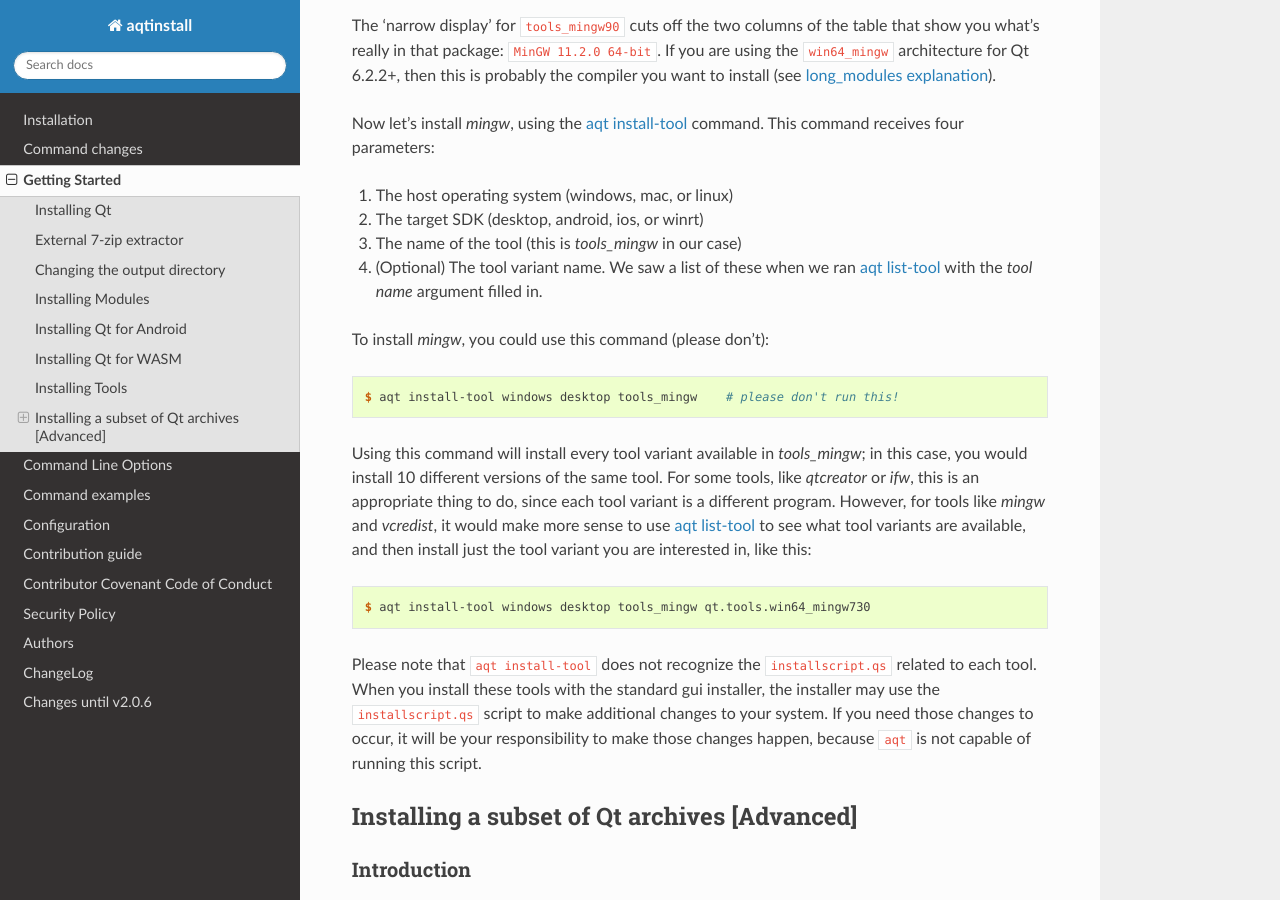
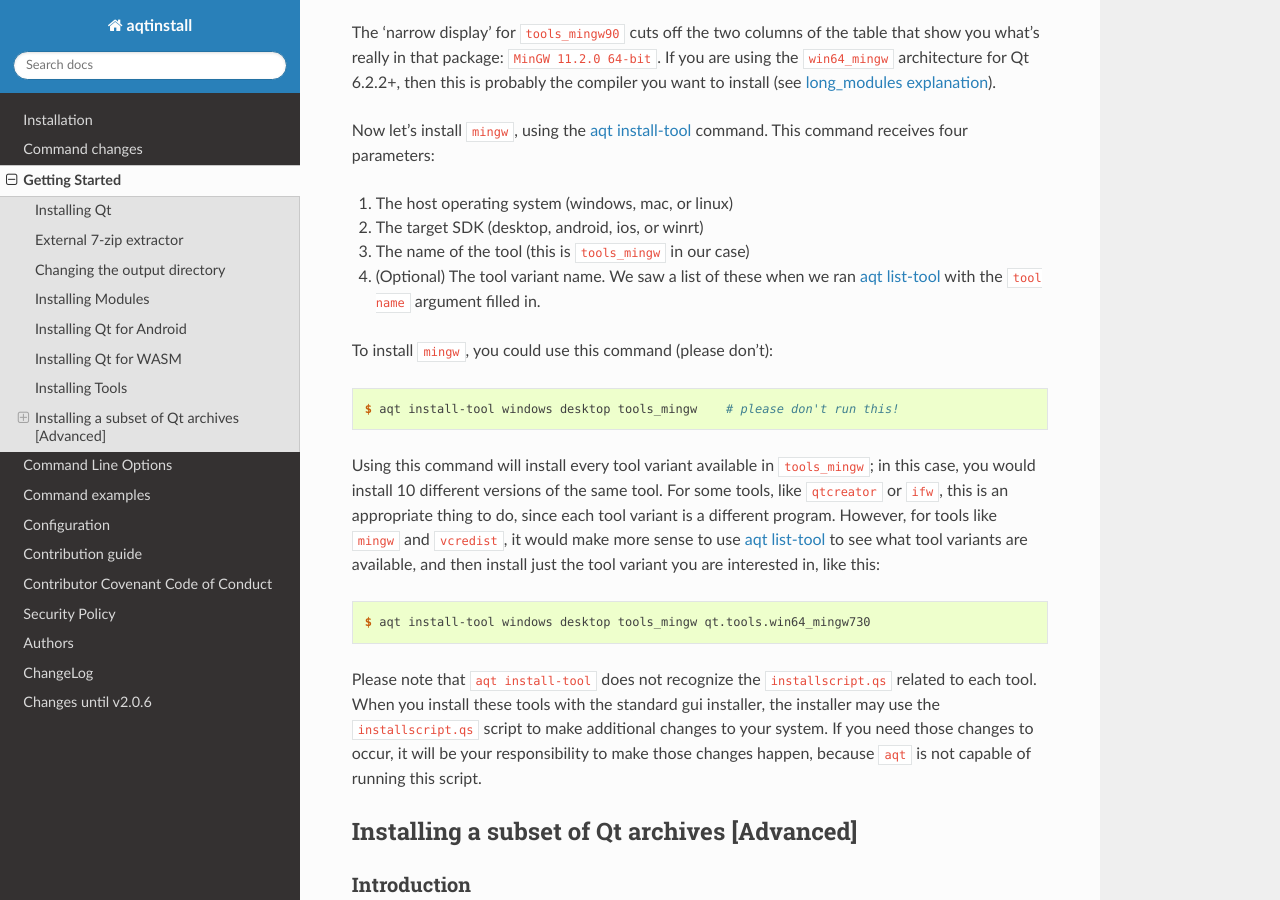
Before and after one commit to miurahr/aqtinstall, a Sphinx documentation site: the page built from docs/getting_started.rst, in a window 1280 px wide and 900 px high, scrolled down 7438 px. Built offline with Sphinx 7.4.7 and the Read the Docs theme 2.0.0, drawn with Linux system fonts in a browser that asks for light colours; the version number could not be read and is left out.

```diff
--- a/docs/configuration.rst
+++ b/docs/configuration.rst
@@ -99,7 +99,7 @@ min_module_size:
     and they are exactly 40 bytes when uncompressed.
     The authors feel that it is not useful for ``aqt list-*`` to list these empty modules.
     If you want to print these modules with ``aqt list-*``, please feel free to change
-    the `min_module_size` value to something less than 40.
+    the ``min_module_size`` value to something less than 40.
 
     This setting has no effect on your ability to install these modules.
     ``aqt install-*`` can will still install them without any warnings.
--- a/docs/getting_started.rst
+++ b/docs/getting_started.rst
@@ -83,7 +83,7 @@ is not on this list, we can use the `Available Qt versions`_ wiki page to get
 a rough idea of what versions support the architecture we want, and then use
 :ref:`aqt list-qt <list-qt command>` to confirm that the architecture is available.
 
-Let's say that we want to install Qt 6.2.0 with architecture `win64_mingw81`.
+Let's say that we want to install Qt 6.2.0 with architecture ``win64_mingw81``.
 The installation command we need is:
 
 .. code-block:: console
@@ -120,7 +120,7 @@ installed by default, using this command:
     $ aqt install-qt linux desktop 6.2.0 gcc_64 --external 7z
 
 .. _py7zr: https://pypi.org/project/py7zr/
-.. _p7zip: http://p7zip.sourceforge.net/
+.. _p7zip: https://p7zip.sourceforge.net/
 .. _7-zip: https://www.7-zip.org/
 
 Changing the output directory
@@ -128,7 +128,7 @@ Changing the output directory
 
 By default, ``aqt`` will install all of the Qt packages into the current
 working directory, in the subdirectory ``./<Qt version>/<arch>/``.
-For example, if we install Qt 6.2.0 for Windows desktop with arch `win64_mingw81`,
+For example, if we install Qt 6.2.0 for Windows desktop with arch ``win64_mingw81``,
 it would end up in ``./6.2.0/win64_mingw81``.
 
 If you would prefer to install it to another location, you
@@ -184,7 +184,7 @@ We can use the ``--long-modules`` flag for that:
 
 Note that if your terminal is wider than 95 characters, this command will show
 release dates and sizes in extra columns to the right.
-If you try this, you will notice that `debug_info` is 5.9 gigabytes installed.
+If you try this, you will notice that ``debug_info`` is 5.9 gigabytes installed.
 
 Also, notice that the 'Display Name' indicates which compiler the module is
 intended to be used with. In this case, for the architecture ``win64_mingw81``,
@@ -206,8 +206,8 @@ Here's what the command prints when you use it with the ambiguously-named
 
 You can find out how to install MinGW 8.1.0 and 11.2.0 in the `Installing Tools`_ section.
 
-Let's say that we want to install `qtcharts` and `qtnetworkauth`.
-We can do that by using the `-m` flag with the :ref:`aqt install-qt <qt installation command>` command.
+Let's say that we want to install ``qtcharts`` and ``qtnetworkauth``.
+We can do that by using the ``-m`` flag with the :ref:`aqt install-qt <qt installation command>` command.
 This flag receives the name of at least one module as an argument:
 
 .. code-block:: console
@@ -235,8 +235,8 @@ The ``xargs`` equivalent to this command is an exercise left to the reader.
 If you want to install all available modules, you are probably better off using
 the ``all`` keyword, as discussed above. This scripting example is presented to
 give you a sense of how to accomplish something more complicated.
-Perhaps you want to install all modules except `qtnetworkauth`; you could write a script
-that removes `qtnetworkauth` from the output of :ref:`aqt list-qt <list-qt command>`,
+Perhaps you want to install all modules except ``qtnetworkauth``; you could write a script
+that removes ``qtnetworkauth`` from the output of :ref:`aqt list-qt <list-qt command>`,
 and pipe that into :ref:`aqt install-qt <qt installation command>`.
 This exercise is left to the reader.
 
@@ -340,7 +340,7 @@ Let's find out what tools are available for Windows Desktop by using the
     tools_conan
     tools_cmake
 
-Let's see what tool variants are available in `tools_mingw`:
+Let's see what tool variants are available in ``tools_mingw``:
 
 .. code-block:: console
 
@@ -378,7 +378,7 @@ Let's see some more details, using the ``-l`` or ``--long`` flag:
     qt.tools.win64_mingw810   8.1.0-1-202004170606   2020-04-17
 
 The ``-l`` flag causes :ref:`aqt list-tool <list-tool command>` to print a table
-that shows plenty of data pertinent to each tool variant available in `tools_mingw`.
+that shows plenty of data pertinent to each tool variant available in ``tools_mingw``.
 :ref:`aqt list-tool <list-tool command>` additionally prints the 'Display Name'
 and 'Description' for each tool if your terminal is wider than 95 characters;
 terminals that are narrower than this cannot display this table in a readable way.
@@ -407,26 +407,26 @@ If you are using the ``win64_mingw`` architecture for Qt 6.2.2+, then this is
 probably the compiler you want to install (see `long_modules explanation`_).
 
 
-Now let's install `mingw`, using the :ref:`aqt install-tool <tools installation command>` command.
+Now let's install ``mingw``, using the :ref:`aqt install-tool <tools installation command>` command.
 This command receives four parameters:
 
 1. The host operating system (windows, mac, or linux)
 2. The target SDK (desktop, android, ios, or winrt)
-3. The name of the tool (this is `tools_mingw` in our case)
+3. The name of the tool (this is ``tools_mingw`` in our case)
 4. (Optional) The tool variant name. We saw a list of these when we ran
-   :ref:`aqt list-tool <list-tool command>` with the `tool name` argument filled in.
+   :ref:`aqt list-tool <list-tool command>` with the ``tool name`` argument filled in.
 
-To install `mingw`, you could use this command (please don't):
+To install ``mingw``, you could use this command (please don't):
 
 .. code-block:: console
 
     $ aqt install-tool windows desktop tools_mingw    # please don't run this!
 
-Using this command will install every tool variant available in `tools_mingw`;
+Using this command will install every tool variant available in ``tools_mingw``;
 in this case, you would install 10 different versions of the same tool.
-For some tools, like `qtcreator` or `ifw`, this is an appropriate thing to do,
+For some tools, like ``qtcreator`` or ``ifw``, this is an appropriate thing to do,
 since each tool variant is a different program.
-However, for tools like `mingw` and `vcredist`, it would make more sense to use
+However, for tools like ``mingw`` and ``vcredist``, it would make more sense to use
 :ref:`aqt list-tool <list-tool command>` to see what tool variants are available,
 and then install just the tool variant you are interested in, like this:
 
@@ -456,7 +456,7 @@ reduce the footprint of your Qt installation.
 
 .. note::
 
-    Be careful about using the ``--archives`` flag; it is marked `Advanced` for a reason!
+    Be careful about using the ``--archives`` flag; it is marked ``Advanced`` for a reason!
     It is very easy to misuse this command and end up with a Qt installation that
     is missing the components that you need.
     Don't use it unless you know what you are doing!
--- a/docs/previous_changes.rst
+++ b/docs/previous_changes.rst
@@ -620,7 +620,7 @@ Changed
 Fixed
 -----
 
-* Work around for http://download.qt.io/ returns wrong metalink xml data.(#105, #106)
+* Work around for https://download.qt.io/ returns wrong metalink xml data.(#105, #106)
 
 
 `v0.8a1`_ (28, Feb., 2020)
```
Also changed, not shown: docs/authors.rst (+5 -2 lines).
